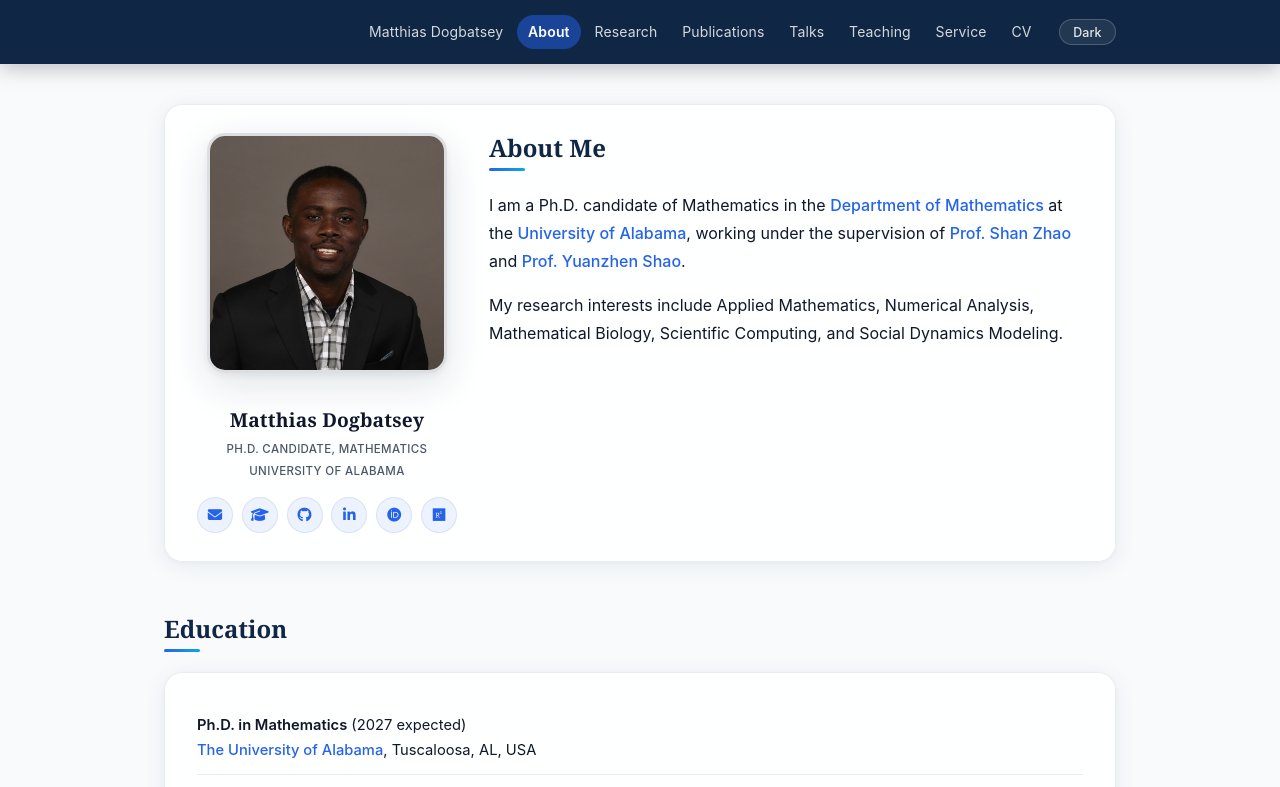
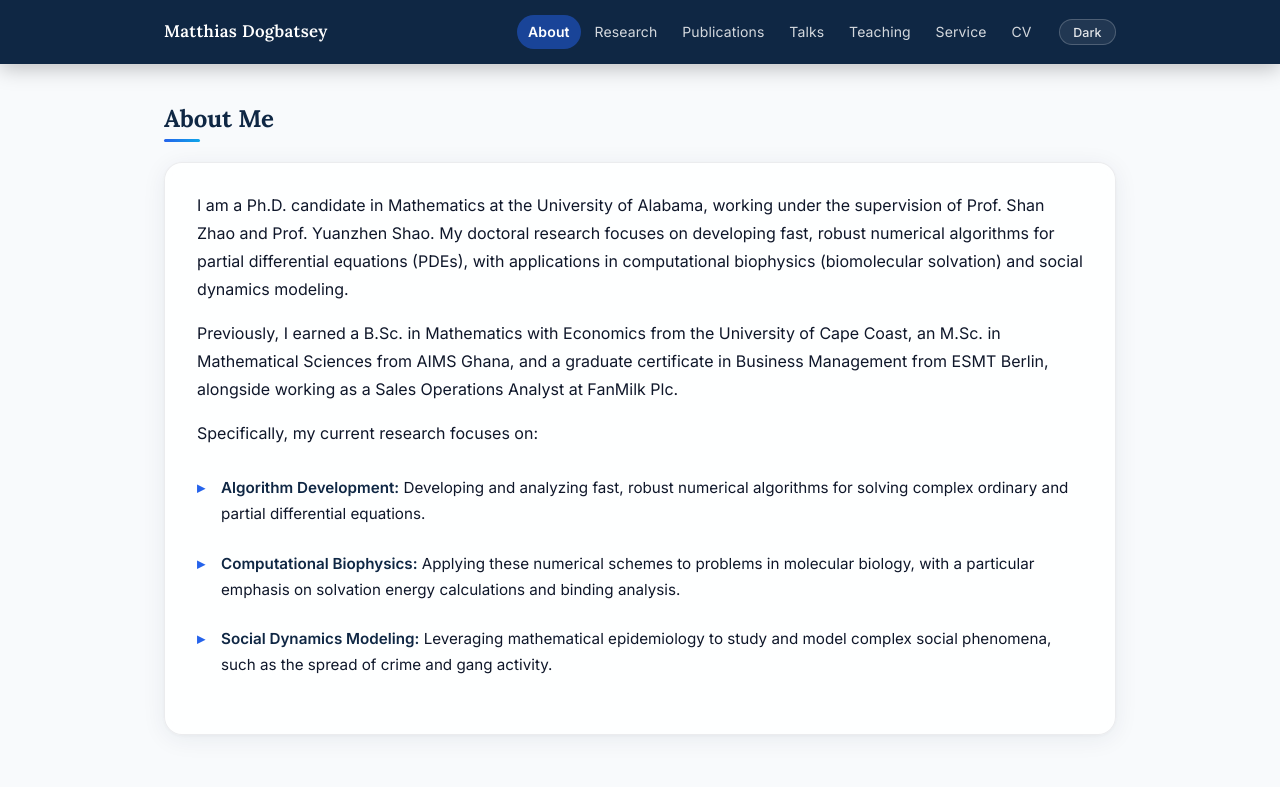
Before and after one commit to mdogbatsey/mdogbatsey.github.io, a plain HTML site: page about.html in a window 1280 px wide. Shown: the top 787 px of the page. Drawn offline with Linux system fonts and the light colour scheme.

Commit message:
Update about.html

```diff
--- a/about.html
+++ b/about.html
@@ -2,23 +2,46 @@
 <html lang="en" data-theme="light">
 
 <head>
+  <script async src="https://www.googletagmanager.com/gtag/js?id=G-17F1BTYJBH"></script>
+  <script>
+    window.dataLayer = window.dataLayer || [];
+    function gtag() { dataLayer.push(arguments); }
+    gtag('js', new Date());
+    gtag('config', 'G-17F1BTYJBH');
+  </script>
   <meta charset="UTF-8" />
-  <title>Home | Matthias Dogbatsey</title>
+  <title>About | Matthias Dogbatsey</title>
+  <link rel="icon" type="image/png" href="assets/img/favicon.png" />
   <meta name="viewport" content="width=device-width, initial-scale=1" />
+  <meta name="description"
+    content="Learn about Matthias Dogbatsey—Ph.D. Candidate in Mathematics at the University of Alabama, specializing in scientific computing, numerical analysis, and mathematical biology." />
+  <meta name="author" content="Matthias Dogbatsey" />
+  <link rel="canonical" href="https://mdogbatsey.github.io/about.html" />
+  <link rel="preconnect" href="https://fonts.googleapis.com" />
+  <link rel="preconnect" href="https://fonts.gstatic.com" crossorigin />
+  <link rel="stylesheet"
+    href="https://fonts.googleapis.com/css2?family=Lora:ital,wght@0,400;0,500;0,600;0,700;1,400;1,500&family=Inter:wght@300;400;500;600;700&family=JetBrains+Mono:wght@400;500&display=swap" />
   <link rel="stylesheet" href="assets/css/style.css" />
   <link rel="stylesheet" href="https://cdnjs.cloudflare.com/ajax/libs/font-awesome/6.4.0/css/all.min.css" />
   <script defer src="assets/js/main.js"></script>
 </head>
 
 <body class="page" data-page="about">
+  <a href="#main-content" class="skip-link">Skip to main content</a>
+  <div class="scroll-progress-container">
+    <div class="scroll-progress-bar"></div>
+  </div>
   <header class="site-header">
     <nav class="nav" aria-label="Main Navigation">
       <button class="hamburger-menu" aria-label="Toggle Menu" aria-expanded="false">
         <i class="fas fa-bars"></i>
       </button>
-      <div class="nav-left"></div>
+      <div class="nav-left">
+        <a href="index.html" class="nav-brand">
+          <span class="nav-name">Matthias Dogbatsey</span>
+        </a>
+      </div>
       <div class="nav-links">
-        <a href="index.html" data-page="home">Matthias&nbsp;Dogbatsey</a>
         <a href="about.html" data-page="about">About</a>
         <a href="research.html" data-page="research">Research</a>
         <a href="publications.html" data-page="publications">Publications</a>
@@ -33,58 +56,33 @@
     </nav>
   </header>
 
-  <main class="main">
+  <main class="main" id="main-content">
     <section class="section">
       <div class="container">
 
-        <div class="card" style="display: flex; gap: 2rem; align-items: flex-start; flex-wrap: wrap;">
-          <div class="hero-headshot-wrap" style="flex-shrink: 0; text-align: center;">
-            <img src="assets/img/headshot.jpg" alt="Portrait of Matthias Dogbatsey" class="hero-headshot" width="240"
-              height="240" style="margin-bottom: 1rem; border-radius: var(--radius-lg);" />
-            <div>
-              <div class="hero-photo-meta">
-                <span class="hero-photo-name" style="display:block; font-weight: bold; font-size: 1.2rem;">Matthias
-                  Dogbatsey</span>
-                <span class="hero-photo-title" style="display:block; color: var(--text-muted);">Ph.D. Candidate,
-                  Mathematics</span>
-                <span class="hero-photo-title" style="display:block; color: var(--text-muted);">University of
-                  Alabama</span>
-              </div>
-              <div class="hero-social" style="margin-top: 1rem;">
-                <a href="mailto:mdogbatsey@crimson.ua.edu" aria-label="Email"><i class="fas fa-envelope"></i></a>
-                <a href="https://scholar.google.com/citations?user=avyudjUAAAAJ&hl=en" target="_blank" rel="noopener"
-                  aria-label="Google Scholar"><i class="fas fa-graduation-cap"></i></a>
-                <a href="https://github.com/mdogbatsey" target="_blank" rel="noopener" aria-label="GitHub"><i
-                    class="fab fa-github"></i></a>
-                <a href="https://www.linkedin.com/in/mdogbatsey" target="_blank" rel="noopener" aria-label="LinkedIn"><i
-                    class="fab fa-linkedin-in"></i></a>
-                <a href="https://orcid.org/0000-0001-6905-6684" target="_blank" rel="noopener" aria-label="ORCID"><i
-                    class="fab fa-orcid"></i></a>
-                <a href="https://www.researchgate.net/profile/Matthias-Dogbatsey" target="_blank" rel="noopener"
-                  aria-label="ResearchGate"><i class="fab fa-researchgate"></i></a>
-              </div>
-            </div>
-          </div>
-          <div style="flex: 1; min-width: 300px;">
-            <h1 class="section-heading" style="margin-top: 0;">About Me</h1>
+        <h1 class="section-heading about-title">About Me</h1>
+        <div class="card about-hero-card">
+          <div class="about-hero-content">
             <p>
-              I am a Ph.D. candidate of Mathematics in the
-              <a href="https://math.ua.edu" target="_blank" rel="noopener">Department of Mathematics</a> at the
-              <a href="https://www.ua.edu" target="_blank" rel="noopener">University of Alabama</a>,
-              working under the supervision of
-              <a href="https://sites.ua.edu/szhao/" target="_blank" rel="noopener">Prof. Shan Zhao</a> and
-              <a href="https://sites.ua.edu/yshao/" target="_blank" rel="noopener">Prof. Yuanzhen Shao</a>.
+              I am a Ph.D. candidate in Mathematics at the University of Alabama, working under the supervision of Prof. Shan Zhao and Prof. Yuanzhen Shao. My doctoral research focuses on developing fast, robust numerical algorithms for partial differential equations (PDEs), with applications in computational biophysics (biomolecular solvation) and social dynamics modeling.
             </p>
             <p>
-              My research interests include Applied Mathematics, Numerical Analysis, Mathematical Biology, Scientific
-              Computing, and Social Dynamics Modeling.
+              Previously, I earned a B.Sc. in Mathematics with Economics from the University of Cape Coast, an M.Sc. in Mathematical Sciences from AIMS Ghana, and a graduate certificate in Business Management from ESMT Berlin, alongside working as a Sales Operations Analyst at FanMilk Plc.
             </p>
+            <p>
+              Specifically, my current research focuses on:
+            </p>
+            <ul class="research-areas-list">
+              <li><strong>Algorithm Development:</strong> Developing and analyzing fast, robust numerical algorithms for solving complex ordinary and partial differential equations.</li>
+              <li><strong>Computational Biophysics:</strong> Applying these numerical schemes to problems in molecular biology, with a particular emphasis on solvation energy calculations and binding analysis.</li>
+              <li><strong>Social Dynamics Modeling:</strong> Leveraging mathematical epidemiology to study and model complex social phenomena, such as the spread of crime and gang activity.</li>
+            </ul>
           </div>
         </div>
 
-        <h2 class="section-heading" style="font-size: 1.5rem; margin-top: 2rem;">Education</h2>
+        <h2 class="section-heading about-section-heading">Education</h2>
         <div class="card">
-          <ul class="teaching-list">
+          <ul class="education-list">
             <li>
               <strong>Ph.D. in Mathematics</strong> (2027 expected) <br>
               <a href="https://www.ua.edu" target="_blank" rel="noopener">The University of Alabama</a>, Tuscaloosa, AL,
@@ -107,9 +105,9 @@
           </ul>
         </div>
 
-        <h2 class="section-heading" style="font-size: 1.5rem; margin-top: 2rem;">Certificates</h2>
+        <h2 class="section-heading about-section-heading">Certificates</h2>
         <div class="card">
-          <ul class="teaching-list">
+          <ul class="education-list">
             <li>
               <strong>Graduate Certificate in Business Management</strong> (2020) <br>
               <a href="https://nexteinstein.org/?i2=aims-esmt-industry-immersion-program-2" target="_blank"
@@ -124,15 +122,17 @@
           </ul>
         </div>
 
-        <h2 class="section-heading" style="font-size: 1.5rem; margin-top: 2rem;">Funding</h2>
+        <h2 class="section-heading about-section-heading">Funding</h2>
         <div class="card">
-          <ul class="teaching-list">
-            <li style="display: flex; align-items: center; gap: 1rem;">
-              <img src="assets/img/NSF_logo.png" alt="NSF Logo" style="width: 48px; height: auto;" />
-              <!-- <div>
+          <ul class="education-list" style="border: none;">
+            <li class="funding-item" style="border: none; padding: 0.5rem 0;">
+              <img src="assets/img/NSF_logo.png" alt="National Science Foundation Logo" class="nsf-logo" />
+<!--
+              <div>
                 <strong>National Science Foundation (NSF)</strong> <br>
-                The University of Alabama, Department of Mathematics
-              </div> -->
+                Supported under research grants in the Department of Mathematics.
+              </div>
+ -->
             </li>
           </ul>
         </div>
```
